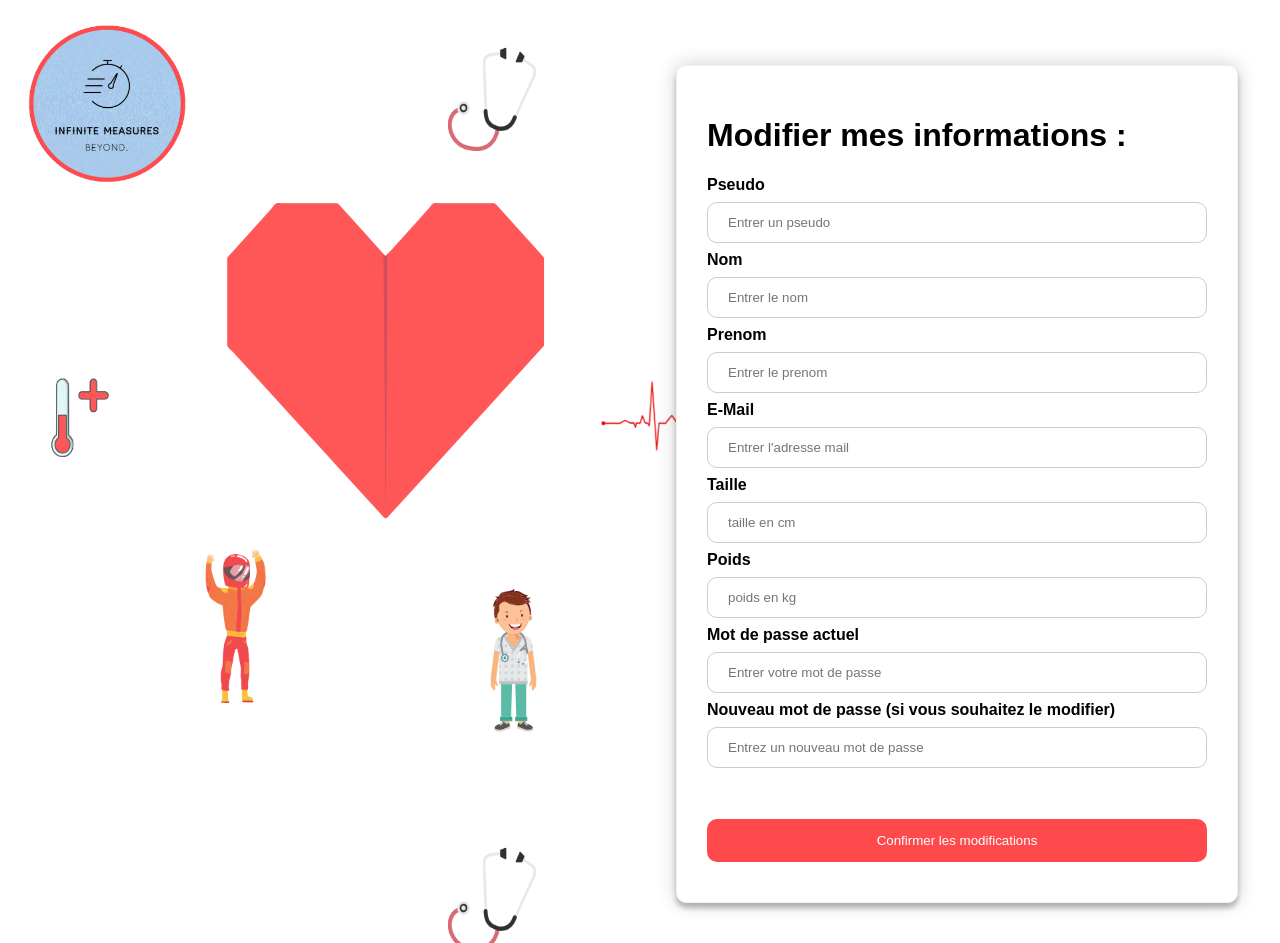
After one commit to starfight44/APP_INFO_G6E, a PHP site: page /view/modifyUserInformationsView.php in a window 1280 px wide. The commit adds this page. Run offline with PHP 8.4, Linux system fonts and the light colour scheme; the template is opened without the code that fills it, so the values that code supplies are empty.

Commit message:
ajout rubrique modifier mes informations

```diff
--- a/controller/visitorAction.php
+++ b/controller/visitorAction.php
@@ -38,7 +38,7 @@ function connect(){
 
         $donnees = getUserConnectionInfos($_POST['pseudo']);
 
-        if(isset($donnees['pseudo']) AND password_verify($_POST['password'], $donnees['mot_de_passe'])) {
+        if(isset($donnees['pseudo']) AND password_verify($_POST['password'],$donnees['mot_de_passe'])) {
             $_SESSION['ID'] = $donnees['ID'];
             $_SESSION['pseudo'] = $donnees['pseudo'];
             $content = '<section><strong>Bonjour, vous êtes bien connecté sur votre compte utilisateur '. $_SESSION['pseudo'].' ! </strong></section>';
--- a/index.php
+++ b/index.php
@@ -28,7 +28,7 @@ if (isset($_GET['action'])) {
         userSpace();
     }
     elseif ($_GET['action'] == 'userInformations') {
-        userInformations();
+        printUserInformations();
     }
     elseif ($_GET['action'] == 'makeATest') {
         makeATest();
@@ -39,6 +39,10 @@ if (isset($_GET['action'])) {
     elseif ($_GET['action'] == 'userHistoric') {
         userHistoric();
     }
+    elseif ($_GET['action'] == 'modifyUserInformations') {
+        modifyUserInformations();
+    }
+
 
 }
 else {
--- /dev/null
+++ b/view/modifyUserInformationsView.php
@@ -0,0 +1,46 @@
+<?php $title = 'Modifier mes informations'; ?>
+
+<?php ob_start(); ?>
+
+    <div id="registration_container"> <!-- Cadre contenant le formulaire -->
+
+        <form action="index.php?action=modifyUserInformations" method="POST"> <!--  formulaire d'inscription  -->
+
+            <h1>Modifier mes informations : </h1>
+
+            <label><b>Pseudo</b></label>
+            <input type="text" placeholder="Entrer un pseudo" name="pseudo" value="<?= $userDatas['Pseudo'] ?>" required>
+
+            <label><b>Nom</b></label>
+            <input type="text" placeholder="Entrer le nom" name="lastName" value="<?= $userDatas['Nom'] ?>" required>
+
+            <label><b>Prenom</b></label>
+            <input type="text" placeholder="Entrer le prenom" name="firstName" value="<?= $userDatas['Prénom'] ?>" required>
+
+            <label><b>E-Mail</b></label>
+            <input type="text" placeholder="Entrer l'adresse mail" name="email" value="<?= $userDatas['Mail'] ?>" required>
+
+            <label><b>Taille</b></label>
+            <input type="number" placeholder="taille en cm" name="height" value="<?= $userDatas['Taille']?>" required>
+
+            <label><b>Poids</b></label>
+            <input type="number" placeholder="poids en kg" name="weight" value="<?= $userDatas['Poids']?>" required>
+
+            <label><b>Mot de passe actuel</b></label>
+            <input type="password" placeholder="Entrer votre mot de passe" name="password" required>
+
+            <label><b>Nouveau mot de passe (si vous souhaitez le modifier)</b></label>
+            <input type="password" placeholder="Entrez un nouveau mot de passe" name="newPassword">
+
+            <br>
+            <br>
+            <?php if(isset($warning_message)){ ?> <p class="warning"><?= $warning_message ?></p> <?php ;} ?>
+
+            <input type="submit" id='submit' value="Confirmer les modifications" >
+
+        </form>
+    </div>
+
+<?php $formContent = ob_get_clean(); ?>
+
+<?php require('formTemplate.php'); ?>
```
Also changed, not shown: controller/userAction.php (+34 -2 lines), model/model.php (+24 -2 lines), public/CSS/style.css (+21 -2 lines).
